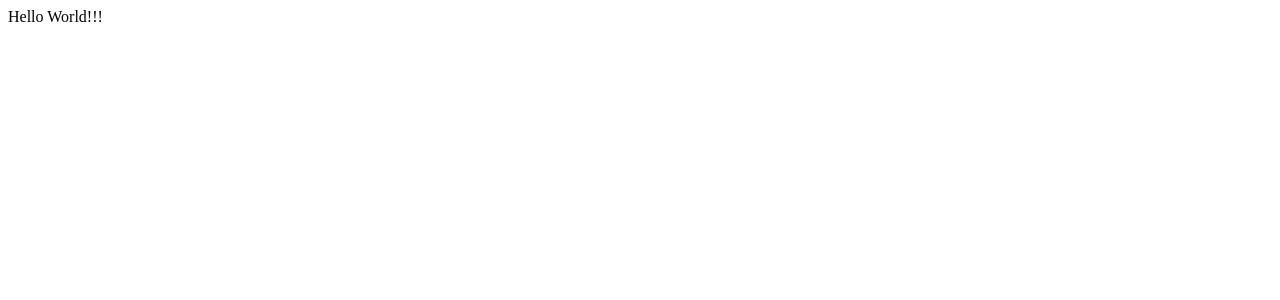
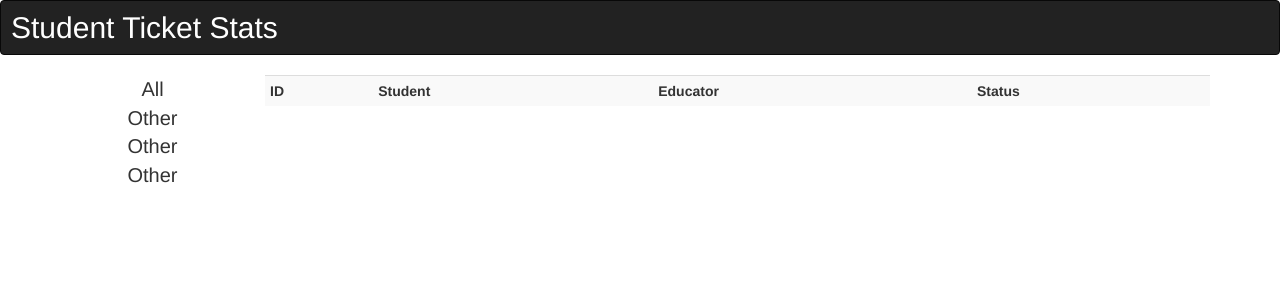
Before and after one commit to briantma/react_stats, a React app: page / in a window 1280 px wide. Shown: the top 300 px of the page. Built offline with nearby package versions, Linux system fonts and the light colour scheme.

Commit message:
Added all tickets view

```diff
--- a/App.jsx
+++ b/App.jsx
@@ -1,13 +1,52 @@
 import React from 'react';
+import NavBar from './NavBar';
+import SideBar from './SideBar';
+import MainContainer from './MainContainer';
 
 class App extends React.Component {
-   render() {
+	constructor(){
+		super();
+		this.showAll = this.showAll.bind(this);
+		this.state = {
+			tickets: {}
+		}
+	}
+	showAll(){
+		// console.log(this);
+		// this.setState({test: "test"});
+		// console.log("state",this.state.test);
+		$.ajax({
+			url: "http://www.mocky.io/v2/57b65f6d0f0000451dae700e",
+			dataType: 'jsonp',
+			type: 'GET',
+			success: function(data){
+				console.log("data", data);
+				this.setState({tickets: data});
+				console.log("state", this.state.tickets)
+			}.bind(this),
+			error: function(xhr, status, err){
+				console.log("err", err);
+			}
+		})
+	}
+    render() {
+
       return (
-         <div>
-            Hello World!!!
-         </div>
+      	<div>
+      		<NavBar/>
+		    <div className="container">
+		        <div className="row">
+		        	<SideBar
+			         	showAll = {this.showAll}
+			        />
+			        <MainContainer
+			        	tickets = {this.state.tickets}
+			        />
+		        </div>
+	        </div>
+	    </div>
       );
-   }
+    }
 }
 
 export default App;
--- /dev/null
+++ b/MainContainer.js
@@ -0,0 +1,16 @@
+import React from 'react';
+import TicketList from './TicketList';
+
+class MainContainer extends React.Component {
+
+	render(){
+		console.log("props",this.props.tickets)
+		return (
+			<div className="mainContainer col-md-10">
+				<TicketList tickets={this.props.tickets}/>
+			</div>
+		);
+	}
+}
+
+export default MainContainer;
--- /dev/null
+++ b/NavBar.js
@@ -0,0 +1,13 @@
+import React from 'react';
+
+class NavBar extends React.Component{
+	render(){
+		return (
+			<nav className="navbar navbar-inverse">
+				<h2 className="navbar__title">Student Ticket Stats</h2>
+			</nav>
+		)
+	}
+}
+
+export default NavBar;
--- /dev/null
+++ b/SideBar.js
@@ -0,0 +1,18 @@
+import React from 'react';
+
+class SideBar extends React.Component{
+	render(){
+		return (
+				<div className="sideBar col-md-2">
+					<ul className="sideBar__list">
+						<li onClick={this.props.showAll}>All</li>
+						<li>Other</li>
+						<li>Other</li>
+						<li>Other</li>
+					</ul>
+				</div>
+		)
+	}
+}
+
+export default SideBar;
--- /dev/null
+++ b/TicketList.js
@@ -0,0 +1,38 @@
+import React from 'react';
+import ReactList from 'react-list'
+
+class TicketList extends React.Component {
+	render(){
+		console.log("ticketList", this.props.tickets);
+		var tableRows;
+		if (this.props.tickets.length > 0){
+			tableRows = this.props.tickets.map(function(item){
+				var educatorName = item.educator_name ? item.educator_name : "UNASSIGNED";
+				return (
+					<tr>
+						<td>{item.id}</td>
+						<td>{item.student_name}</td>
+						<td>{educatorName}</td>
+						<td>{item.status}</td>
+					</tr>
+				)
+			})
+		}
+		return(
+			<table className="table table-striped table-condensed table-hover">
+				<tbody>
+					<tr>
+						<th>ID</th>
+						<th>Student</th>
+						<th>Educator</th>
+						<th>Status</th>
+					</tr>
+					{tableRows}
+				</tbody>
+			</table>
+		)
+	}
+}
+
+
+export default TicketList;
--- /dev/null
+++ b/css/styles.css
@@ -0,0 +1,11 @@
+.navbar__title {
+  color: white;
+  margin: 10px; }
+
+.sideBar__list {
+  list-style-type: none;
+  padding: 0;
+  font-size: 20px;
+  text-align: center; }
+
+/*# sourceMappingURL=styles.css.map */
--- /dev/null
+++ b/css/styles.scss
@@ -0,0 +1,21 @@
+.navbar {
+	&__title{
+		color:white;
+		margin:10px;
+	}
+}
+
+.sideBar {
+
+	&__list{
+		list-style-type: none;
+		padding: 0;
+		font-size:20px;
+		text-align:center;
+
+	}
+}
+
+.mainContainer {
+
+}
--- a/index.html
+++ b/index.html
@@ -4,10 +4,15 @@
    <head>
       <meta charset = "UTF-8">
       <title>React App</title>
+      <link rel="stylesheet" type="text/css" href="https://maxcdn.bootstrapcdn.com/bootstrap/3.3.7/css/bootstrap.min.css">
+      <link rel="stylesheet" type="text/css" href="css/styles.css">
    </head>
 
    <body>
       <div id = "app"></div>
+
+      <script   src="https://code.jquery.com/jquery-2.2.4.min.js"   integrity="sha256-BbhdlvQf/xTY9gja0Dq3HiwQF8LaCRTXxZKRutelT44="   crossorigin="anonymous"></script>
+      <script type="text/javascript" src="https://maxcdn.bootstrapcdn.com/bootstrap/3.3.7/js/bootstrap.min.js"></script>
       <script src = "index.js"></script>
    </body>
 
--- a/package.json
+++ b/package.json
@@ -10,6 +10,7 @@
     "babel-preset-react": "^6.11.1",
     "react": "^15.3.0",
     "react-dom": "^15.3.0",
+    "react-list": "^0.7.20",
     "webpack": "^1.13.1",
     "webpack-dev-server": "^1.14.1"
   },
```
Also changed, not shown: 2 other files (tests, documents, lock files or other folders).
